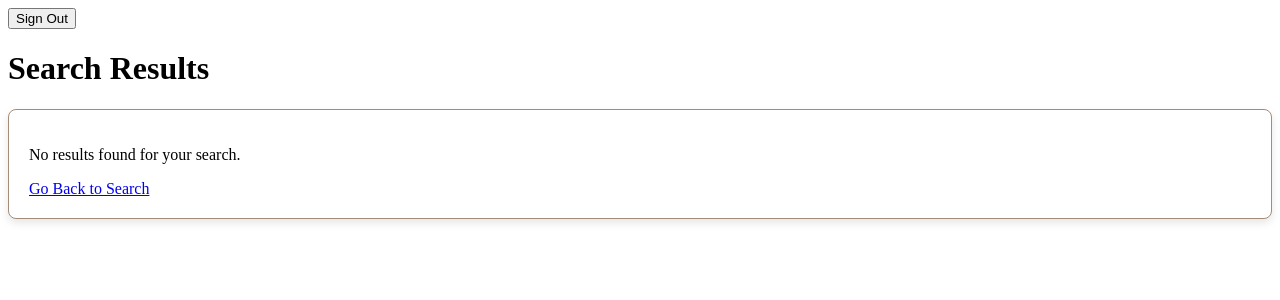
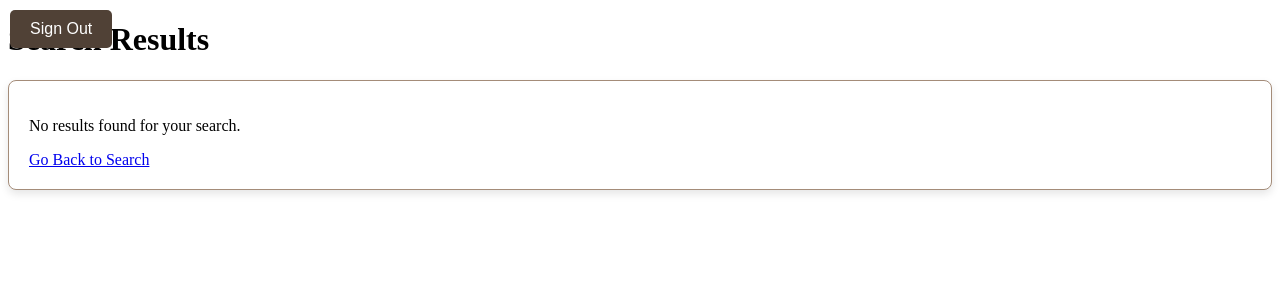
Before and after one commit to hollyschwecke/New-Team-5-Project, a Flask app: template templates/results.html in a window 1280 px wide. Shown: the top 300 px of the page. Run offline with Flask 3, Linux system fonts and the light colour scheme; the template is opened without the code that fills it, so the values that code supplies are empty; parts of the project's set-up code (start-up, migrations or seed data) failed here and were passed over; some libraries are stand-ins or nearby versions.

Commit message:
updates to sign out button css

```diff
--- a/static/css/results.css
+++ b/static/css/results.css
@@ -1,3 +1,22 @@
+
+#signOutButton {
+    background-color: #504136ff; /* Red color */
+    color: white;
+    border: none;
+    position: absolute;
+    top: 10px;
+    left: 10px;
+    padding: 10px 20px;
+    font-size: 16px;
+    cursor: pointer;
+    border-radius: 5px;
+
+}
+
+#signOutButton:hover {
+    background-color: #a48c79ff;
+}
+
 /* results container styling */
 #resultsContainer {
     margin-top: 20px;
--- a/static/css/searchpage.css
+++ b/static/css/searchpage.css
@@ -43,7 +43,7 @@ body {
 }
 
 #signOutButton:hover {
-    background-color: #a48c79ff; /* Darker red on hover */
+    background-color: #a48c79ff;
 }
 /* username styling for username to be displayed in top right corner */
 #usernameDisplay {
```
